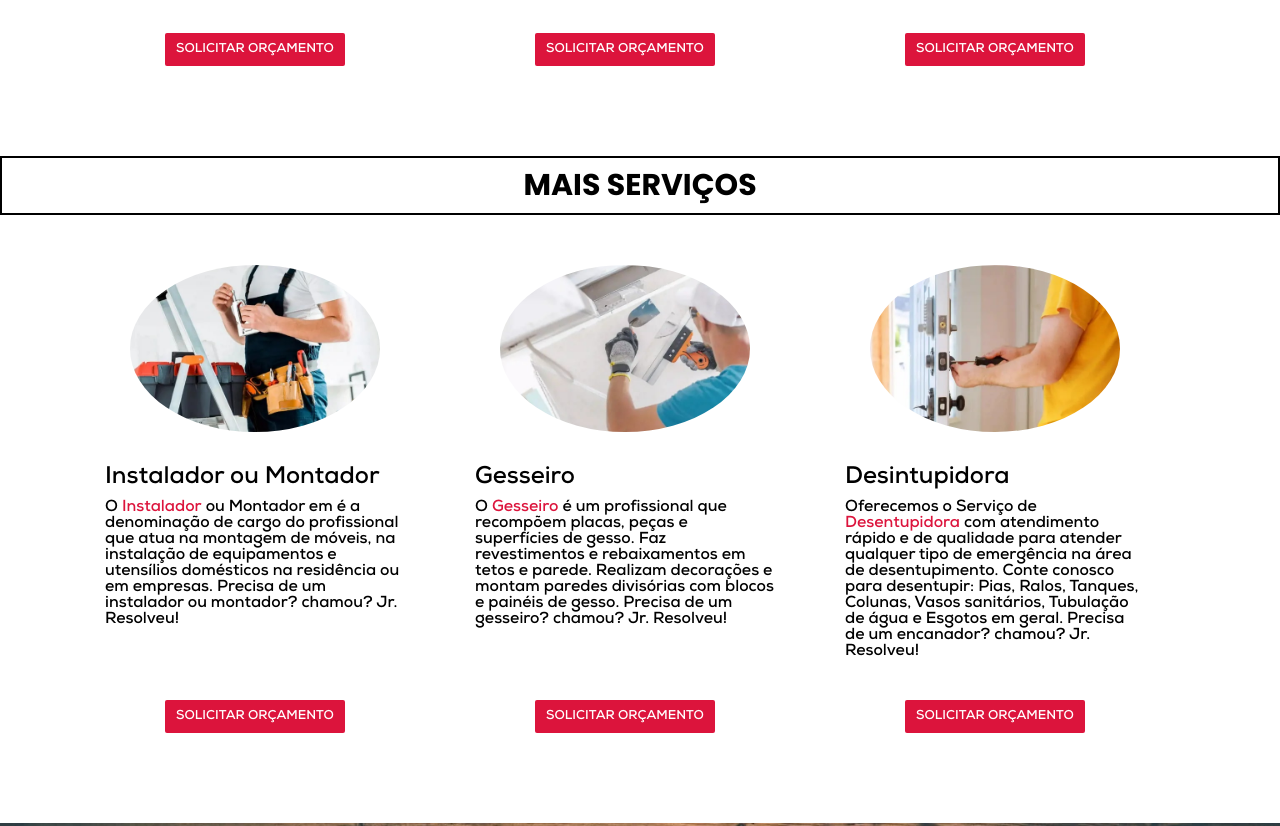
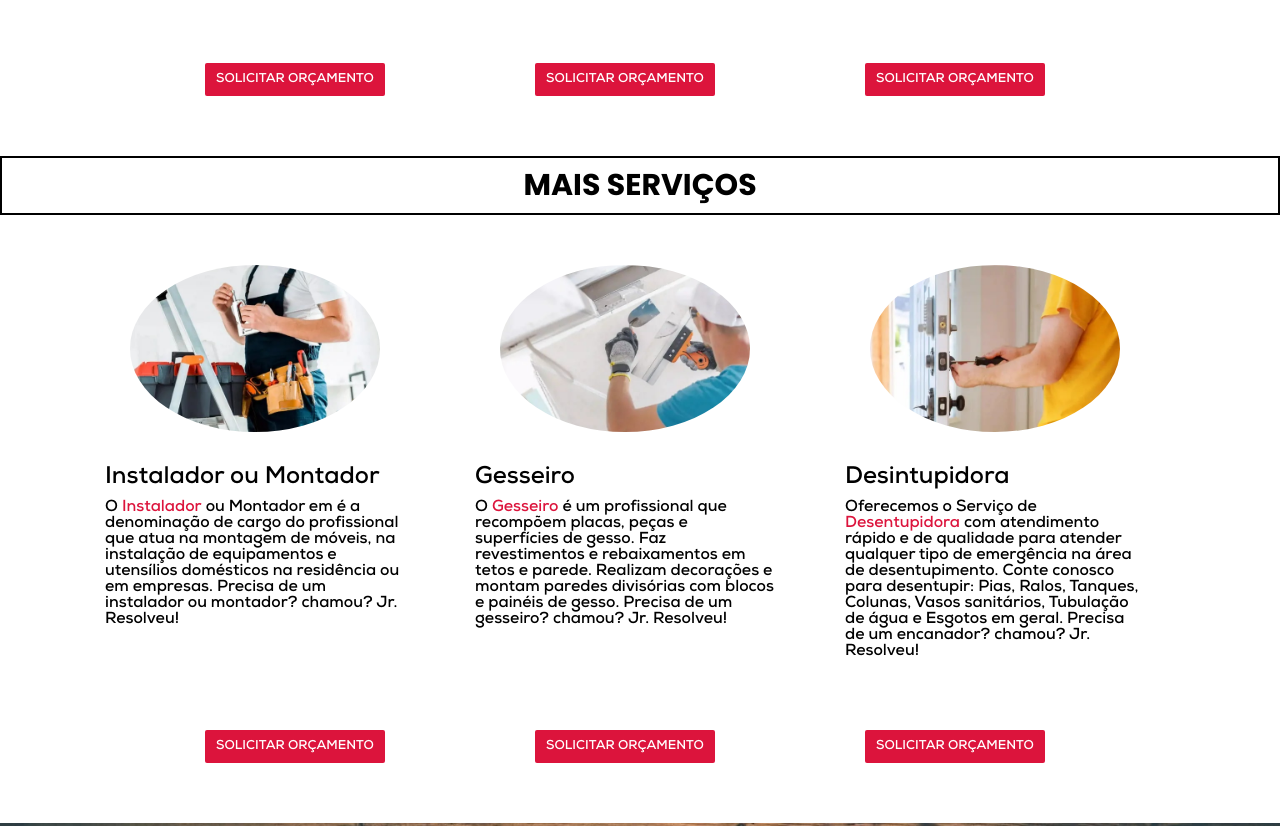
Before and after one commit to GustavoM777/junior-servi-os, a plain HTML site: page index.html in a window 1280 px wide. Shown: the part 1080-1906 px from the top of the page. Drawn offline with Linux system fonts and the light colour scheme.

Commit message:
atualização elementos btn

```diff
--- a/index.html
+++ b/index.html
@@ -130,13 +130,6 @@
                                     sistemas usados para água potável, esgoto e drenagem em sistemas de encanamento.
                                     Precisa de um encanador? chamou? Jr. Resolveu!</p>
                         </a></li>
-                        <li>
-                            <div class="botao alinhar-itens-no-centro">
-                                <a href="">
-                                    SOLICITAR ORÇAMENTO
-                                </a>
-                            </div>
-                        </li>
                     </ul>
                 </div>
                 <div class="servicos">
@@ -154,13 +147,6 @@
                                     componentes elétricas ou em manutenção e reparação de infra-estruturas elétricas
                                     existentes. Precisa de um eletricista? chamou? Jr. Resolveu!</p>
                         </a></li>
-                        <li>
-                            <div class="botao alinhar-itens-no-centro">
-                                <a href="">
-                                    SOLICITAR ORÇAMENTO
-                                </a>
-                            </div>
-                        </li>
                     </ul>
                 </div>
                 <div class="servicos">
@@ -178,14 +164,27 @@
                                     equipamentos de segurança (cadeados, travas, chaves personalizadas etc.). Precisa de
                                     um chaveiro? chamou? Jr. Resolveu!</p>
                         </a></li>
-                        <li>
+                    </ul>
+                </div>
+            </div>
+        </section>
+
+        <section>
+            <div class="row btn">
                 <div class="botao alinhar-itens-no-centro">
                     <a href="">
                         SOLICITAR ORÇAMENTO
                     </a>
                 </div>
-                        </li>
-                    </ul>
+                <div class="botao alinhar-itens-no-centro">
+                    <a href="">
+                        SOLICITAR ORÇAMENTO
+                    </a>
+                </div>
+                <div class="botao alinhar-itens-no-centro">
+                    <a href="">
+                        SOLICITAR ORÇAMENTO
+                    </a>
                 </div>
             </div>
         </section>
@@ -211,13 +210,6 @@
                                     residência ou em empresas. Precisa de um instalador ou montador? chamou? Jr.
                                     Resolveu!</p>
                         </a></li>
-                        <li>
-                            <div class="botao alinhar-itens-no-centro">
-                                <a href="">
-                                    SOLICITAR ORÇAMENTO
-                                </a>
-                            </div>
-                        </li>
                     </ul>
                 </div>
                 <div class="servicos">
@@ -235,13 +227,6 @@
                                     decorações e montam paredes divisórias com blocos e painéis de gesso. Precisa de um
                                     gesseiro? chamou? Jr. Resolveu!</p>
                         </a></li>
-                        <li>
-                            <div class="botao alinhar-itens-no-centro">
-                                <a href="">
-                                    SOLICITAR ORÇAMENTO
-                                </a>
-                            </div>
-                        </li>
                     </ul>
                 </div>
                 <div class="servicos">
@@ -259,14 +244,27 @@
                                     conosco para desentupir: Pias, Ralos, Tanques, Colunas, Vasos sanitários, Tubulação
                                     de água e Esgotos em geral. Precisa de um encanador? chamou? Jr. Resolveu!</p>
                         </a></li>
-                        <li>
+                    </ul>
+                </div>
+            </div>
+        </section>
+
+        <section>
+            <div class="row btn">
                 <div class="botao alinhar-itens-no-centro">
                     <a href="">
                         SOLICITAR ORÇAMENTO
                     </a>
                 </div>
-                        </li>
-                    </ul>
+                <div class="botao alinhar-itens-no-centro">
+                    <a href="">
+                        SOLICITAR ORÇAMENTO
+                    </a>
+                </div>
+                <div class="botao alinhar-itens-no-centro">
+                    <a href="">
+                        SOLICITAR ORÇAMENTO
+                    </a>
                 </div>
             </div>
         </section>
--- a/src/css/globais.css
+++ b/src/css/globais.css
@@ -13,7 +13,12 @@ strong {
   color: var(--cor-primaria);
 }
 
-@media(max-width: 1280px) {
+.btn {
+  padding: 0 130px;
+  padding-right: 160px;
+}
+
+@media(max-width: 1400px) {
   html {
       font-size: 50%;
   }
--- a/src/css/secoes/main.css
+++ b/src/css/secoes/main.css
@@ -7,6 +7,7 @@
     text-align: center;
     gap: 40px;
     padding: 30px;
+    overflow: hidden;
   }
 
   .banner img {
@@ -40,7 +41,8 @@
   }
 
   .container .servicos ul a img:hover {
-    opacity: 0.8;
+    transform: scale(1.05);
+    transition: 0.4s ease-in-out;
   }
 
   section .botao {
@@ -54,11 +56,16 @@
   }
 
   .colecao-especial img:hover {
-    opacity: 0.8;
+    transform: scale(1.05);
+    transition: 0.4s ease-in-out;
   }
 
   .colecao-especial {
     gap: 35px;
+  }
+
+  #mais-servicos {
+    overflow: hidden;
   }
 
   .parallax {
@@ -70,6 +77,7 @@
     background-size: cover;
     height: 490px;
     background-attachment: fixed;
+    overflow: hidden;
   }
 
   .parallax #jr-logo {
```
Lines whose indentation alone changed are shown as unchanged.
